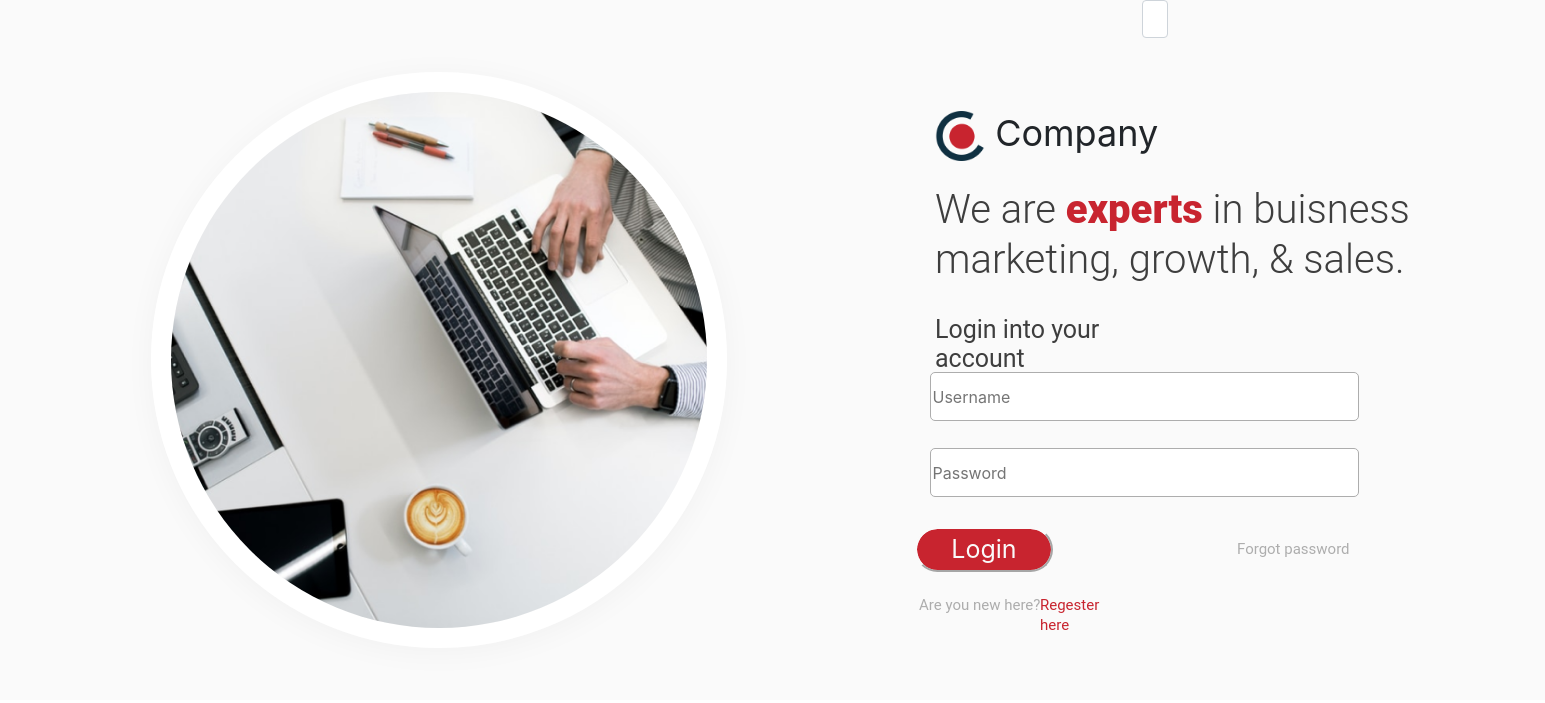
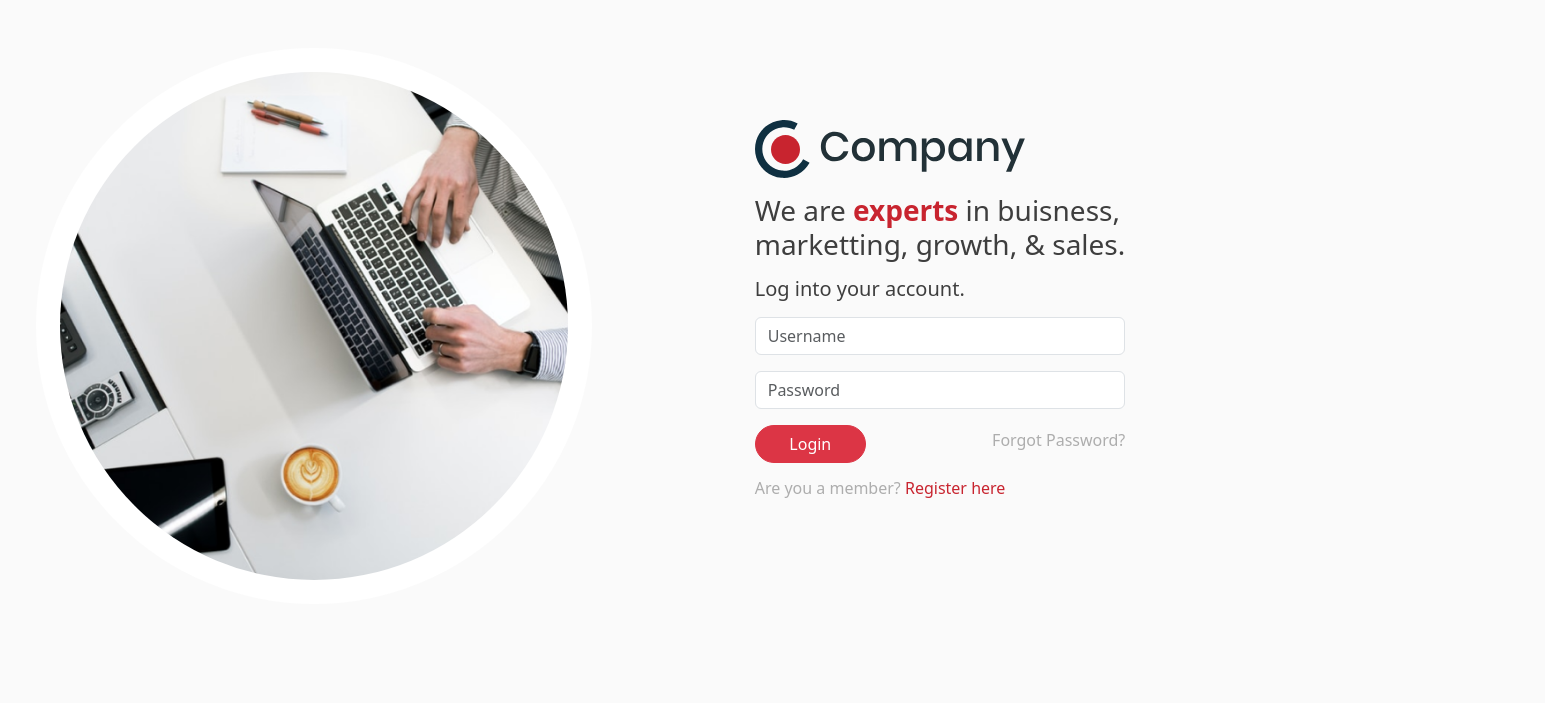
Before and after one commit to chaudhariutsav1827/HTML-Training-Assignment, a plain HTML site: page HTML Training Assignment/index.html in a window 1280 px wide. Shown: the whole page, 1545 px wide, since content can reach past the window. Drawn offline with nearby package versions, Linux system fonts and the light colour scheme.

Commit message:
Third Commit

```diff
--- a/HTML Training Assignment/css/style.css
+++ b/HTML Training Assignment/css/style.css
@@ -1,173 +1,65 @@
-.row {
-    top: 0px;
-    left: 0px;
-    width: 1560px;
-    height: 700px;
-    /* UI Properties */
-    background: #FAFAFA 0% 0% no-repeat padding-box;
-    opacity: 1;
-    position: absolute;
+.custom-file-input {
+    color: rgb(252, 252, 252);
+    background: url(./cloud-upload-icon.svg);
+    background-repeat: no-repeat;
+    background-position-x: 14px;
+    background-position-y: 7px;
+  }
+  .custom-file-input::-webkit-file-upload-button {
+    visibility: hidden;
+  }
+  .custom-file-input::before {
+
+    content: 'Upload';
+    color: #C8242F;
+    display: inline-block;
+
+    border: 1px solid #C8242F;
+    border-radius: 23px;
+    padding: 5px 8px;
+    outline: none;
+    white-space: nowrap;
+    -webkit-user-select: none;
+    cursor: pointer;
+    text-shadow: 1px 1px #fff;
+    font-weight: 700;
+    font-size: 10pt;
+    width: 124px;
+    height: 36px;
+    text-align: center ;
+
+  }
+  .custom-file-input:hover::before {
+    border-color: black;
+  }
+  .custom-file-input:active {
+    outline: 0;
+  }
+  .custom-file-input:active::before {
+    background: -webkit-linear-gradient(top, #e3e3e3, #f9f9f9);
   }
 
-.hero {
-    border-radius: 50%;
-    top: 72px;
-    left: 166px;
-    width: 576px;
-    height: 576px;
-    /* UI Properties */
-    background: transparent url('img/Ellipse 2.png') 0% 0% no-repeat padding-box;
-    box-shadow: 0px 4px 31px #0000000A;
-    border: 20px solid #FFFFFF;
-    opacity: 1;
-    position: absolute;
+
+  .custom-button{
+    color: #C8242F;
+    border-color: #C8242F;
+    background-color: #FFFFFF;
+    cursor: pointer;
+    border-radius: 23px;
+    text-align: center ;
+    width: 124px;
+    height: 36px;
   }
 
-.col-6{
-    justify-content: center;
-    display: grid;
+  .custom-button:hover{
+    background-color: #C8242F;
+    color: #FFFFFF;
   }
 
-.logo {
-    top: 106px;
-    left: 170px;
-    width: 272px;
-    height: 58px;
-    /* UI Properties */
-    opacity: 1;
-    font-size: 36px;
-    position: absolute;
+input[type="checkbox"]{
+    accent-color: #C8242F;
 }
 
-.lg {
-    height: 50px;
+input[type="radio"]{
+    accent-color: #C8242F;
 }
-
-.first {
-    top: 183px;
-    left: 170px;
-    width: 500px;
-    height: 100px;
-    /* UI Properties */
-    text-align: left;
-    font: normal normal 300 40px/47px Roboto;
-    letter-spacing: 0px;
-    color: #3E3E3E;
-    opacity: 1;
-    position: absolute;
-}
-
-.second {
-    top: 315px;
-    left: 170px;
-    width: 260px;
-    height: 33px;
-    /* UI Properties */
-    text-align: left;
-    font: normal normal normal 25px Roboto;
-    letter-spacing: 0px;
-    color: #3E3E3E;
-    opacity: 1;
-    position: absolute;
-}
-
-.form {
-    height: 371.5px;
-    width: 429px;
-}
-
-.type1 {
-    top: 372px;
-    left: 164.5px;
-    width: 429px;
-    height: 49px;
-    /* UI Properties */
-    background: #FFFFFF 0% 0% no-repeat padding-box;
-    border: 1px solid #ADADAD;
-    border-radius: 5px;
-    opacity: 1;
-    position: absolute;
-}
-
-.type2 {
-    top: 448px;
-    left: 164.5px;
-    width: 429px;
-    height: 49px;
-    /* UI Properties */
-    background: #FFFFFF 0% 0% no-repeat padding-box;
-    border: 1px solid #ADADAD;
-    border-radius: 5px;
-    opacity: 1;
-    position: absolute;
-}
-
-.button1 {
-    top: 527px;
-    left: 150px;
-    width: 138px;
-    height: 45px;
-    /* UI Properties */
-    background: #C8242F 0% 0% no-repeat padding-box;
-    border-radius: 23px;
-    opacity: 1;
-    position: absolute;
-    border-color: #FAFAFA;
-    font-size: 25px;
-    color: #FAFAFA;
-}
-
-.fp {
-    top: 539px;
-    left: 472px;
-    width: 121px;
-    height: 20px;
-    /* UI Properties */
-    text-align: left;
-    font: normal normal normal 15px/20px Roboto;
-    letter-spacing: 0px;
-    color: #ADADAD;
-    opacity: 1;
-    position: absolute;
-}
-
-.an {
-    top: 595px;
-    left: 154px;
-    width: 160px;
-    height: 20px;
-    /* UI Properties */
-    text-align: left;
-    font: normal normal normal 15px/20px Roboto;
-    letter-spacing: 0px;
-    color: #ADADAD;
-    opacity: 1;
-    position: absolute;
-}
-
-.rh {
-    top: 595px;
-    left: 275px;
-    width: 88px;
-    height: 20px;
-    /* UI Properties */
-    text-align: left;
-    font: normal normal normal 15px/20px Roboto;
-    letter-spacing: 0px;
-    color: #C8242F;
-    opacity: 1;
-    position: absolute;
-}
-
-.expert {
-    top: 183px;
-    left: 1036px;
-    width: 137px;
-    height: 53px;
-    /* UI Properties */
-    text-align: left;
-    font: normal normal 900 40px/53px Roboto;
-    letter-spacing: 0px;
-    color: #C8242F;
-    opacity: 1;
-}
--- a/HTML Training Assignment/index.html
+++ b/HTML Training Assignment/index.html
@@ -2,34 +2,54 @@
 <html lang="en">
 
 <head>
-  <meta charset="utf-8">
-  <meta name="viewport" content="width=device-width, initial-scale=1">
-  <title>Login</title>
-  <link href="css/bootstrap.min.css" rel="stylesheet">
-  <script src="js/bootstrap.bundle.min.js"></script>
-  <link href="css/style.css" rel="stylesheet">
+    <meta charset="utf-8">
+    <meta name="viewport" content="width=device-width, initial-scale=1">
+    <title>Bootstrap demo</title>
+    <link href="https://cdn.jsdelivr.net/npm/bootstrap@5.3.0-alpha1/dist/css/bootstrap.min.css" rel="stylesheet"
+        integrity="sha384-GLhlTQ8iRABdZLl6O3oVMWSktQOp6b7In1Zl3/Jr59b6EGGoI1aFkw7cmDA6j6gD" crossorigin="anonymous">
+    <style>
+        body{
+            background-color: #FAFAFA;
+        }
+    </style>
 </head>
 
 <body>
     <div class="row">
-      <div class="col-6">
-        <img src="images/hero-image.png" alt="" class="hero">
-      </div>
-      <div class="col-6">
-        <div class="logo">
-          <img src="images/favicon.ico" alt="" class="lg"> Company
+        <div class="col-lg-6 col-md-12 p-5 d-flex justify-content-center">
+            <img src="images/hero-image.png" class="img-fluid p-4" style="border-radius: 50%; background-color: white;">
         </div>
-        <p class="first">We are <span class="expert">experts</span> in buisness marketing, growth, & sales.</p>
-        <p class="second">Login into your account</p>
-        <form class="form-control" action="./dadhboard.html">
-          <input type="email" class="type1" placeholder="Username">
-          <input type="password" class="type2" placeholder="Password">
-          <button type="submit" class="button1">Login</button>
-          <a href="#" class="fp">Forgot password</a>
-          <p class="an">Are you new here?</p><a href="#"><p class="rh">Regester here</p></a>
-        </form>
-      </div>
+        <div class="col-lg-6 col-md-12 d-flex justify-content-center" style="padding-right:5vw ;margin-top: 15vh ;">
+            <form name="login" action="./dadhboard.html">
+                <div class="mb-3">
+                    <img src="images/logo.svg" class="img-fluid ">
+                </div>
+                <div class="mb-3">
+                    <h3 style="color: #3E3E3E;">We are <b style="color:#C8242F;">experts</b> in buisness,<br>marketting, growth, & sales.</h3>
+                </div>
+                <div class="mb-3">
+                    <h5 style="color: #3E3E3E;">Log into your account.</h5>
+                </div>
+
+                <div class="mb-3">
+                    <input type="email" class="form-control" id="username" placeholder="Username" >
+                </div>
+                <div class="mb-3">
+                    <input type="password" class="form-control" id="password" placeholder="Password">
+                </div>
+                <div class="mb-3 d-flex">
+                    <button type="submit" class="btn btn-danger" style="border-radius: 23px; width:30%">Login</button>
+                    <a href="" class="my-auto mx-auto me-0" style="color: #ADADAD;text-decoration: none;"><h6>Forgot Password?</h6></a>
+                </div>
+                <div class="mb-3">
+                    <h6 style="color: #ADADAD;">Are you a member? <a href=""style="color:#C8242F;text-decoration:none;">Register here</a></h6>
+                </div>
+            </form>
+        </div>
     </div>
+    <script src="https://cdn.jsdelivr.net/npm/bootstrap@5.3.0-alpha1/dist/js/bootstrap.bundle.min.js"
+        integrity="sha384-w76AqPfDkMBDXo30jS1Sgez6pr3x5MlQ1ZAGC+nuZB+EYdgRZgiwxhTBTkF7CXvN"
+        crossorigin="anonymous"></script>
 </body>
 
 </html>
```
Also changed, not shown: HTML Training Assignment/dashboard.html (renamed from HTML Training Assignment/dadhboard.html, +0 -1 lines), HTML Training Assignment/dashboard1.html (added, +51 -0 lines), HTML Training Assignment/innerpage.html (+60 -55 lines), HTML Training Assignment/css/bootstrap.min.css, HTML Training Assignment/css/cloud-upload-icon.svg (added), HTML Training Assignment/js/bootstrap.bundle.min.js. Lines whose indentation alone changed are shown as unchanged.
